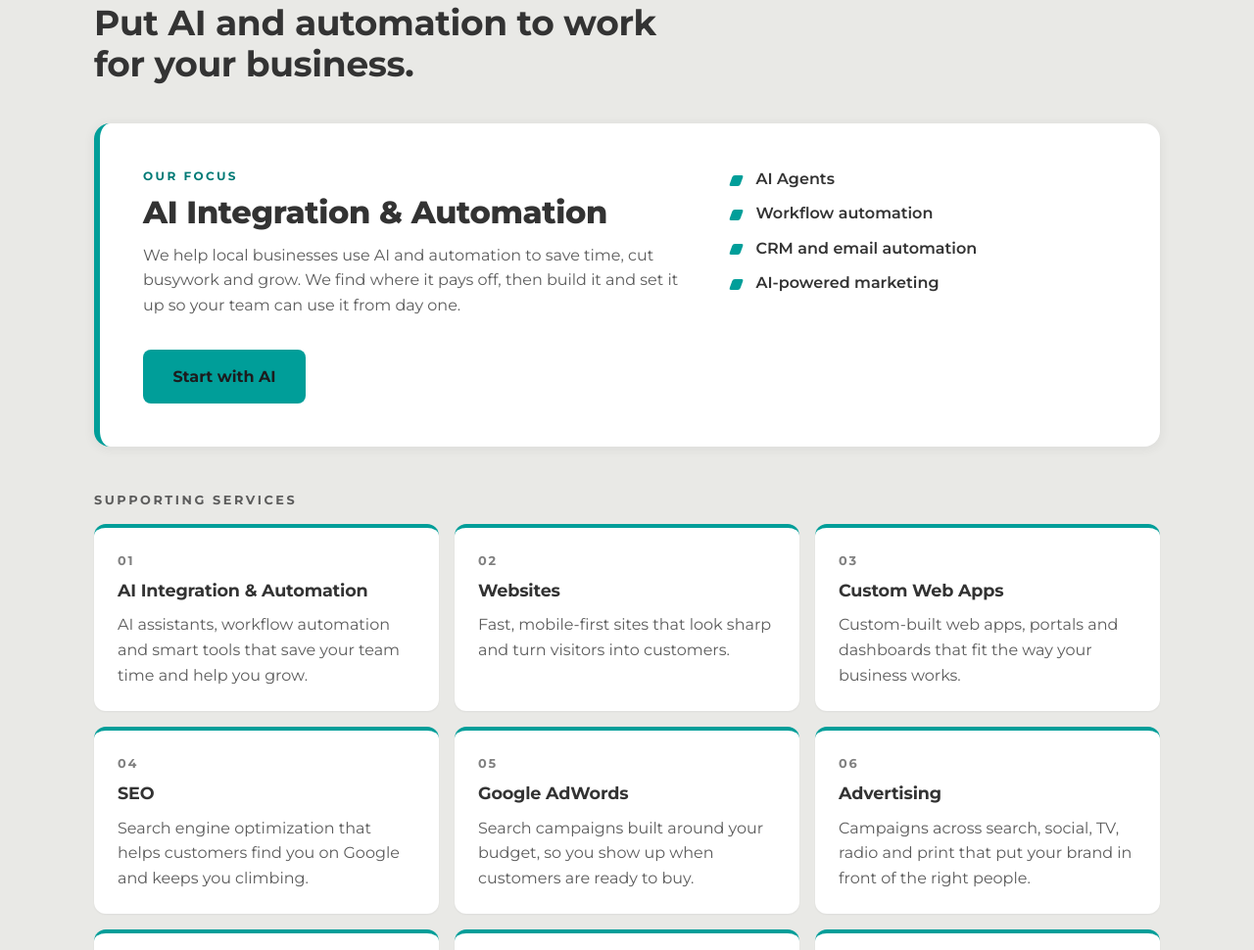
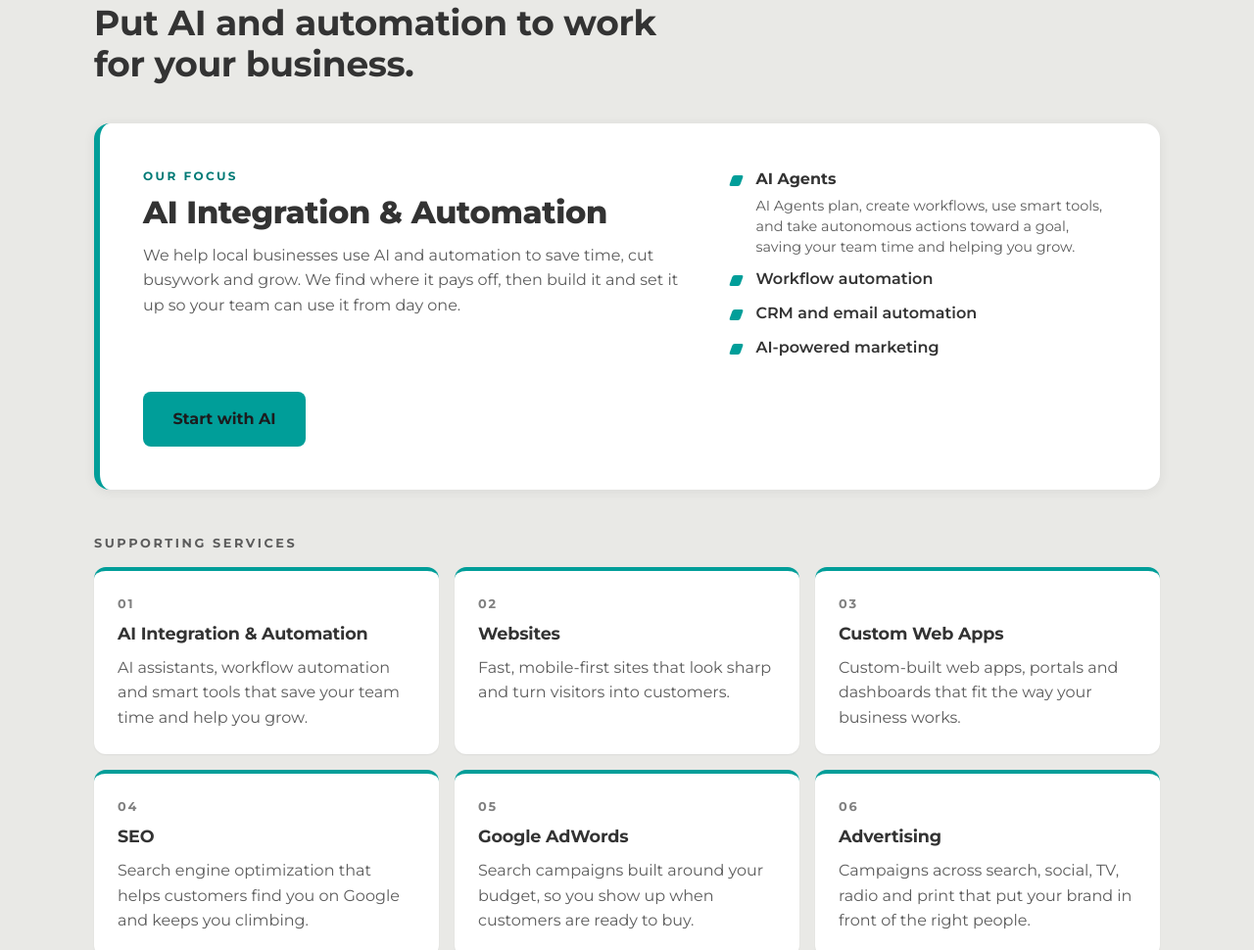
Before and after one commit to javiojo/axiomcreativestudios, a plain HTML site: page index.html in a window 1280 px wide. Shown: the part 962-1932 px from the top of the page at 98% size. Drawn offline with Linux system fonts and the light colour scheme.

Commit message:
Add the AI Agents description under the featured-list item.

```diff
--- a/index.html
+++ b/index.html
@@ -62,7 +62,10 @@
         <p>We help local businesses use AI and automation to save time, cut busywork and grow. We find where it pays off, then build it and set it up so your team can use it from day one.</p>
       </div>
       <ul class="feature-list">
-        <li>AI Agents</li>
+        <li>
+          <strong>AI Agents</strong>
+          <span class="bullet-desc">AI Agents plan, create workflows, use smart tools, and take autonomous actions toward a goal, saving your team time and helping you grow.</span>
+        </li>
         <li>Workflow automation</li>
         <li>CRM and email automation</li>
         <li>AI-powered marketing</li>
--- a/style.css
+++ b/style.css
@@ -45,6 +45,8 @@ p{margin:0 0 1rem}
 .feature-list{list-style:none;margin:0;padding:0;display:grid;gap:.6rem}
 .feature-list li{padding-left:1.6rem;position:relative;font-weight:600}
 .feature-list li::before{content:"";position:absolute;left:0;top:.55em;width:.7rem;height:.7rem;border-radius:2px;background:var(--teal);transform:skewX(-20deg)}
+.feature-list .bullet-desc{display:block;margin-top:.25rem;font-weight:400;font-size:.9rem;line-height:1.45;color:var(--muted)}
+@media (max-width:40rem){.feature-list .bullet-desc{font-size:.85rem}}
 .feature .btn{justify-self:start}
 .sub{font-size:.8rem;letter-spacing:.2em;text-transform:uppercase;color:var(--muted);margin:0 0 1rem}
 .grid{list-style:none;margin:0;padding:0;display:grid;gap:1rem;grid-template-columns:1fr}
```
